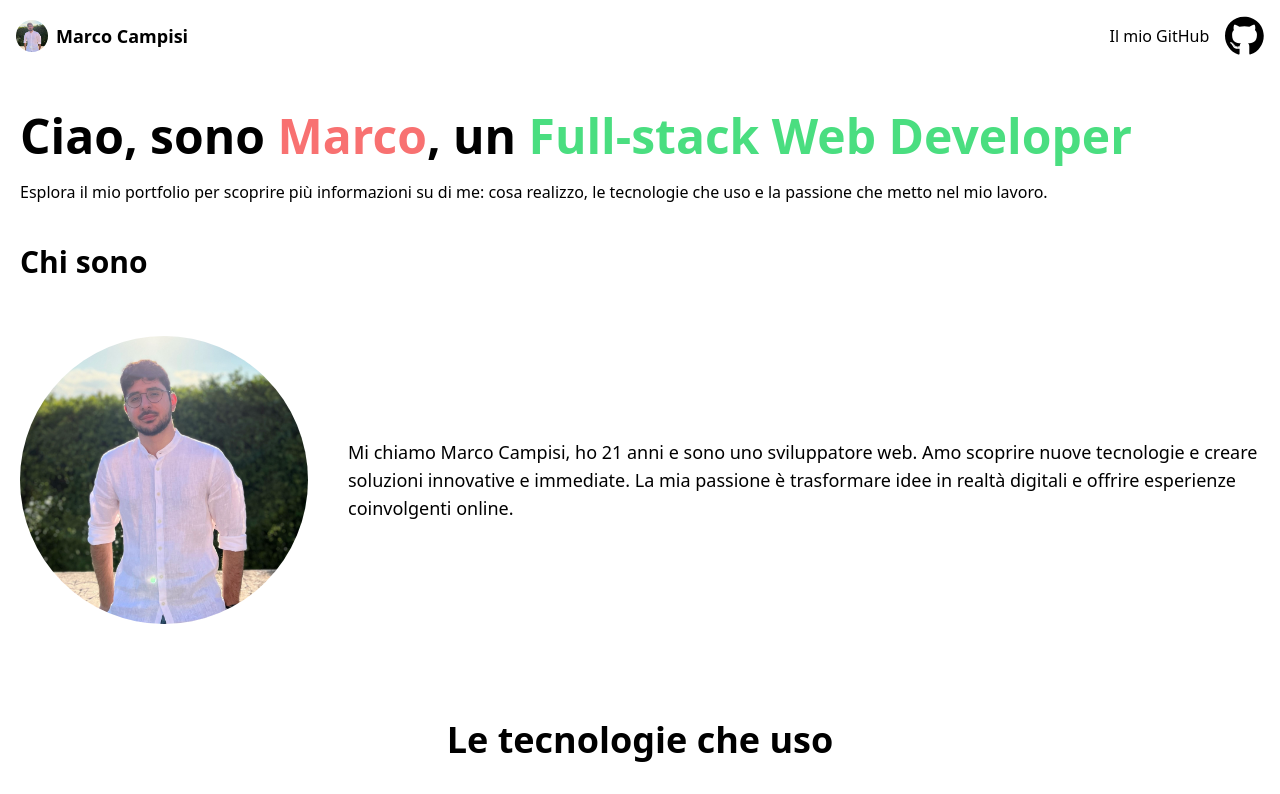
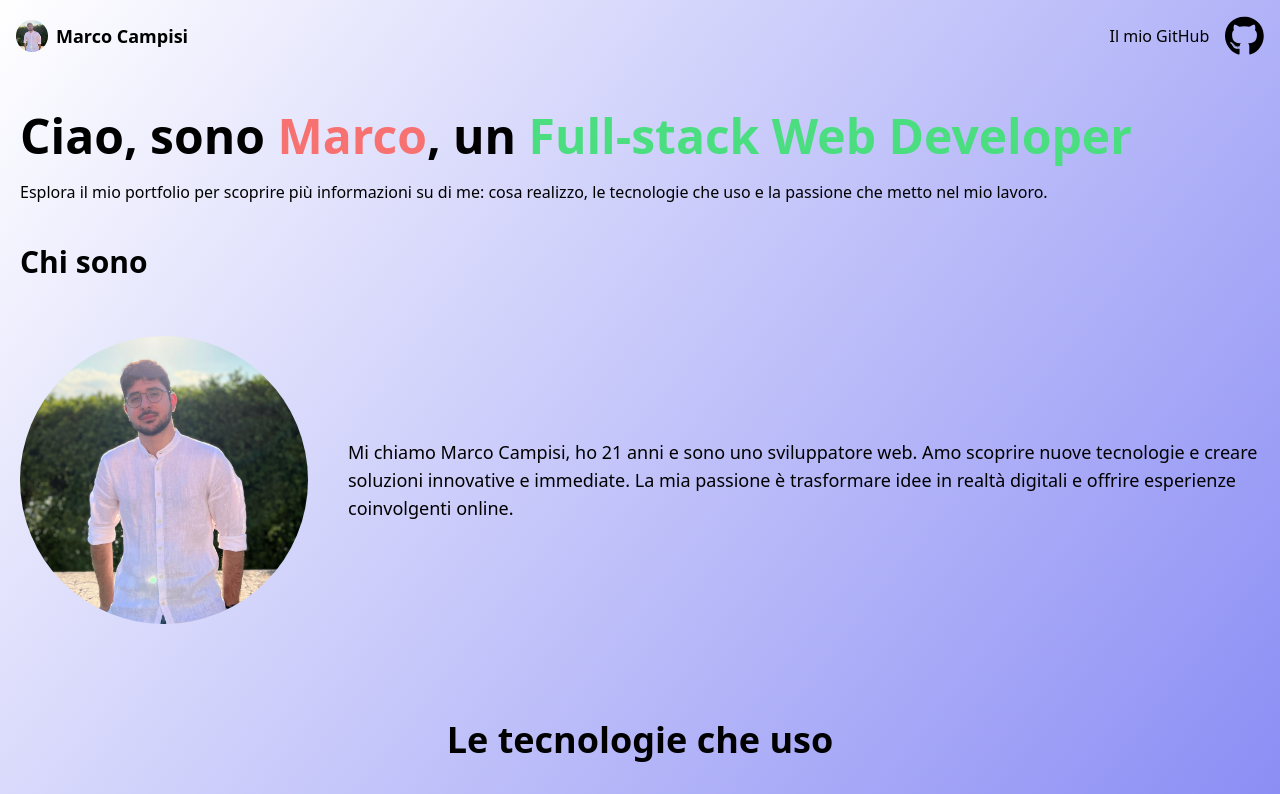
Before and after one commit to marcocampisi/react-portfolio, a React (Vite) app: page / in a window 1280 px wide. Shown: the top 794 px of the page. Built offline with nearby package versions, Linux system fonts and the light colour scheme.

Commit message:
Add linear gradient bg

```diff
--- a/src/MainPage.jsx
+++ b/src/MainPage.jsx
@@ -5,7 +5,7 @@ import FooterComponent from "./components/FooterComponent";
 
 export default function MainPage() {
     return (
-        <div>
+        <div className="bg-gradient-to-br from-white to-indigo-500 dark:from-black dark:to-purple-800">
             <HeaderComponent />
             <MainComponent />
             <FooterComponent />
```
